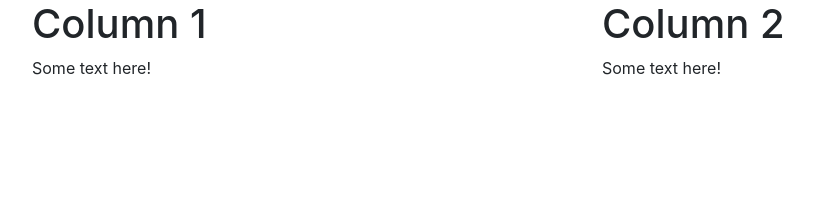
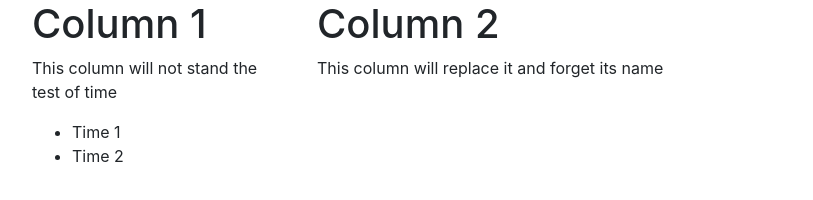
Before and after one commit to Sunshinepunch/Thursday, a plain HTML site: page bootstrap.html in a window 1280 px wide. Shown: the whole page, without its empty margins (53-866 px from the left). Drawn offline with Linux system fonts and the light colour scheme.

Commit message:
added columns and learned about spacing

```diff
--- a/bootstrap.html
+++ b/bootstrap.html
@@ -7,14 +7,25 @@
 <body>
   <div class="container">
     <div class="row">
-      <div class="col-6">
+      <div class="col-3">
         <h1>Column 1</h1>
-        <p>Some text here!</p>
+        <p>This column will not stand the test of time</p>
+        <ul>
+          <li>
+            Time 1
+          </li>
+          <li>
+            Time 2
+          </li>
+        </ul>
       </div>
-      <div class="col-6">
+      <div class="col-9">
         <h1>Column 2</h1>
-        <p>Some text here!</p>
+        <p> This column will replace it and forget its name</p>
       </div>
+      <!-- <div class="col-4">
+        <h1>Column 3</h1>
+      </div> -->
     </div>
   </div>
 </body>
```
